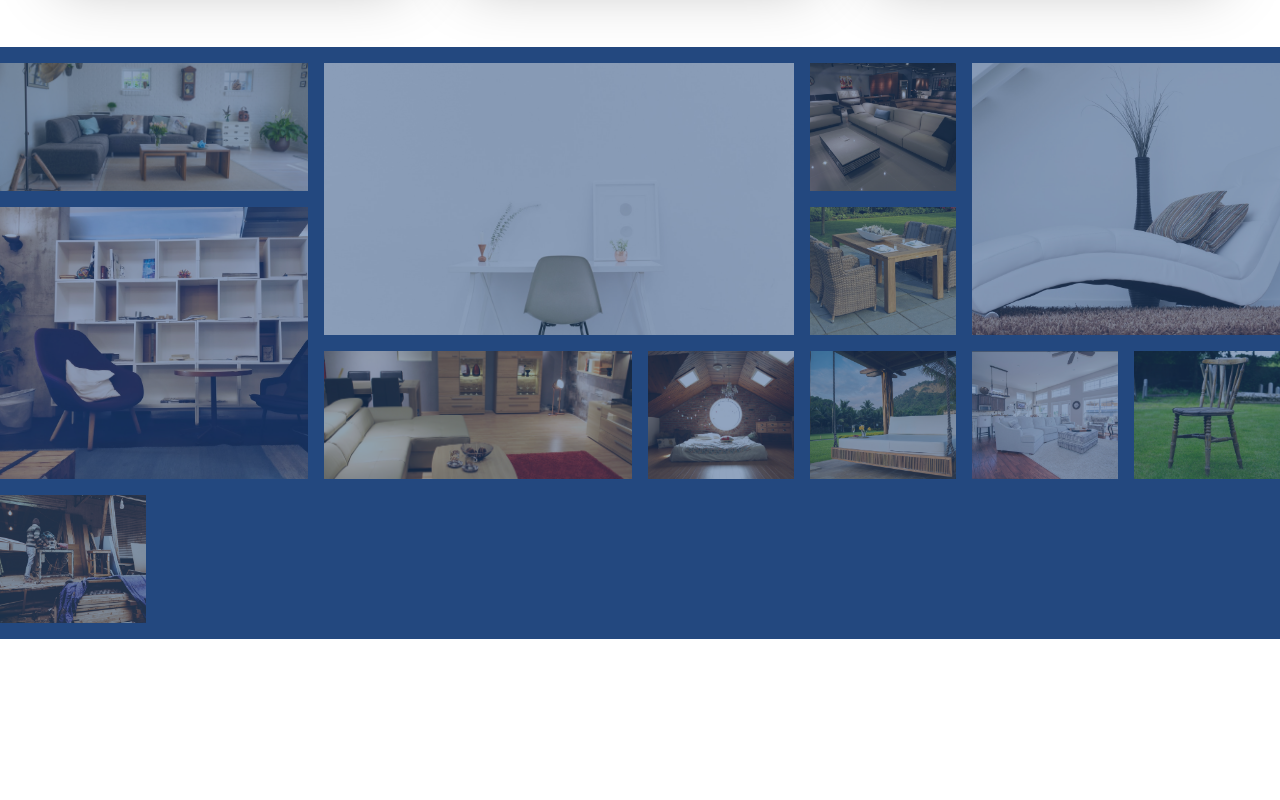
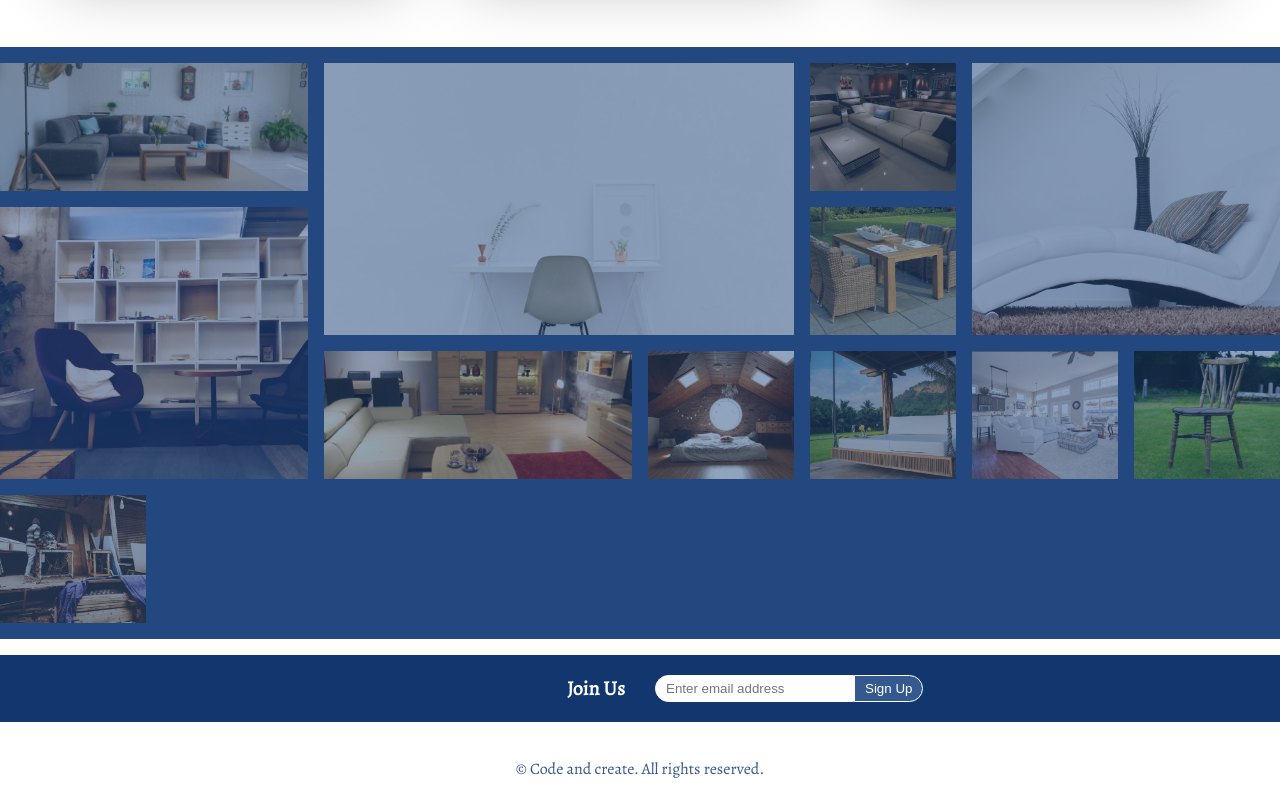
Before and after one commit to Fernandolecca/Furtniture-store, a plain HTML site: page index.html in a window 1280 px wide. Shown: the part 2435-3235 px from the top of the page. Before the commit the page ends 3106 px from the top, so only its background shows below. Drawn offline with nearby package versions, Linux system fonts and the light colour scheme.

Commit message:
Creating contact and footer

```diff
--- a/index.html
+++ b/index.html
@@ -324,6 +324,23 @@
         </section>
         <!--end of Gallery -->
 
+        <!-- contact -->
+        <section class="contact">
+            <h1 class="contact-heading">Join Us</h1>
+            <form class="contact-form">
+                <input type="text" class="contact-input"
+                placeholder="Enter email address">
+                <input type="submit" class="contact-btn" value="Sign Up">
+            </form>
+        </section>
+
+        <!-- end of  contact -->
+
+        <!-- footer -->
+        <footer class="footer">
+            <p>&copy; Code and create. All rights reserved.</p>
+        </footer>
+        <!-- end of footer -->
     </div>
 
 
--- a/style.css
+++ b/style.css
@@ -581,3 +581,60 @@ body {
 }
 
 /* end of Gallery */
+
+/* contact */
+.contact {
+    grid-column: 1 / -1;
+    grid-row: 8 / 9;
+    display: grid;
+    grid-template-columns: repeat(2, 1fr);
+    grid-column-gap: 3rem;
+    background-color: #12376e;
+    padding: 2rem 0;
+}
+
+.contact-heading {
+    justify-self: end;
+    font-size: 2rem;
+    color: #fff;
+}
+
+.contact-form {
+    display: flex;
+}
+
+.contact-form input {
+    outline: none;
+    padding: .4rem 1rem;
+    border: .1rem solid #fff;
+}
+
+.contact-input {
+
+    border-radius: 5rem 0 0 5rem;
+    border-right: none;
+}
+
+.contact-btn {
+    background-color: #34598f;
+    color: #fff;
+    border-radius: 0 5rem 5rem 0;
+    border-left: none;
+    transition: background-color  .2s;
+}
+
+.contact-btn:hover {
+    background-color: #12376e;
+}
+/* end of contact */
+
+/* footer */
+.footer {
+    grid-column: 2 / 10;
+    grid-row: 9 / 10;
+    text-align: center;
+    font-size: 1.6rem;
+    padding: 2rem 0 2rem 0;
+    color: #34598f;
+}
+/* end of footer */
```
